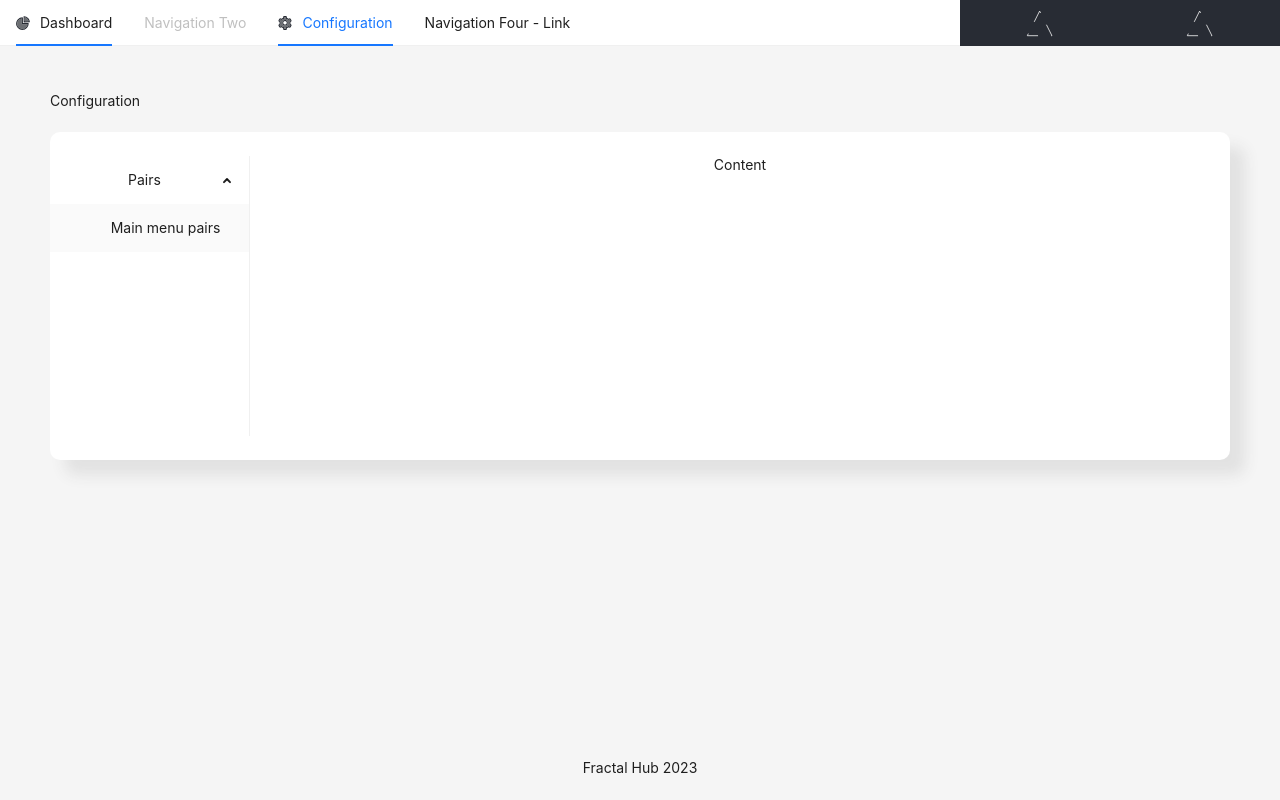
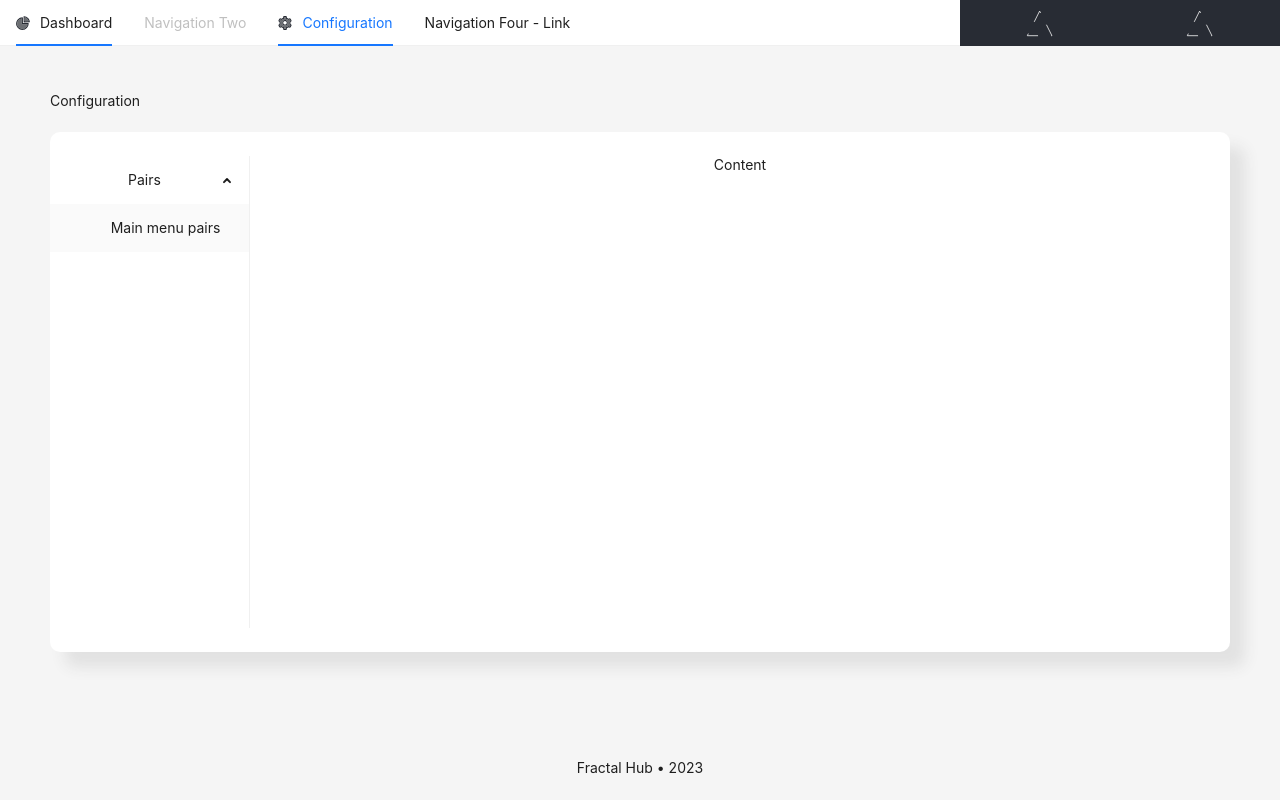
Before and after one commit to andrewunifei/scanner, a React (Create React App) app in the folder front-end/scanner-app/: page /configuration in a window 1280 px wide. Built offline with nearby package versions, Linux system fonts and the light colour scheme; no server answers.

Commit message:
Comunicação com API

```diff
--- a/front-end/scanner-app/src/pages/Configuration.tsx
+++ b/front-end/scanner-app/src/pages/Configuration.tsx
@@ -37,7 +37,9 @@ const App: React.FC = () => {
             padding: '24px 0',
             background: '#fff',
             borderRadius: '10px',
-            boxShadow: '15px 15px 15px rgb(60, 60, 60, 0.1)'
+            boxShadow: '15px 15px 15px rgb(60, 60, 60, 0.1)',
+            height: '65vh',
+            overflowY: 'scroll'
             }}>
               <Sider style={{ background: '#fff' }} width={200}>
                 <Menu
@@ -47,10 +49,12 @@ const App: React.FC = () => {
                   items={items2}
                 />
               </Sider>
-            <Content style={{ padding: '0 24px', minHeight: 280 }}>Content</Content>
+              <Content style={{ padding: '0 24px'}}>
+                Content
+              </Content>
           </Layout>
         </Content>
-        <Footer style={{ textAlign: 'center' }}>Fractal Hub 2023</Footer>
+        <Footer style={{ textAlign: 'center' }}>Fractal Hub • 2023</Footer>
     </Layout>
   );
 };
```
Lines whose indentation alone changed are shown as unchanged.
